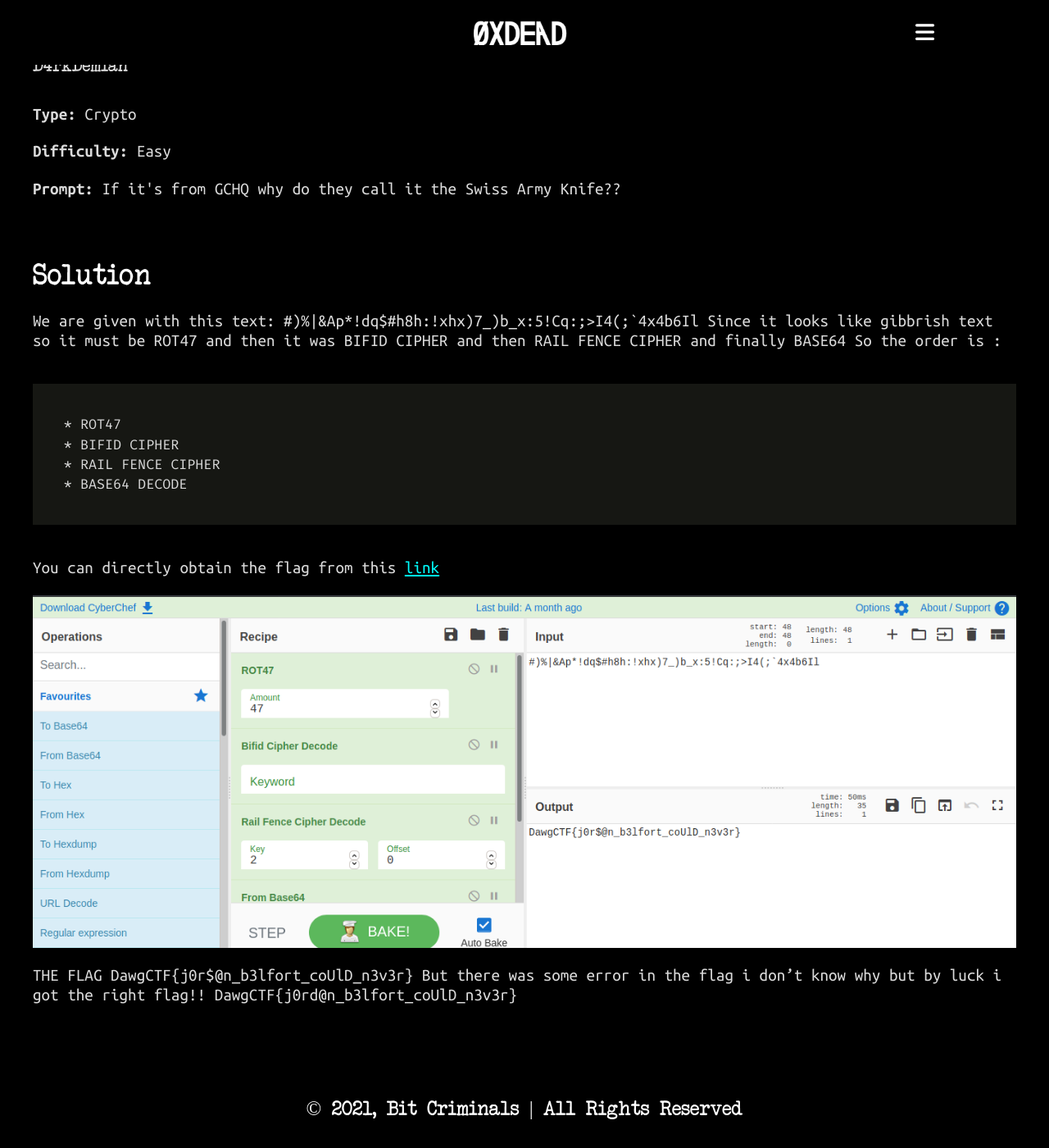
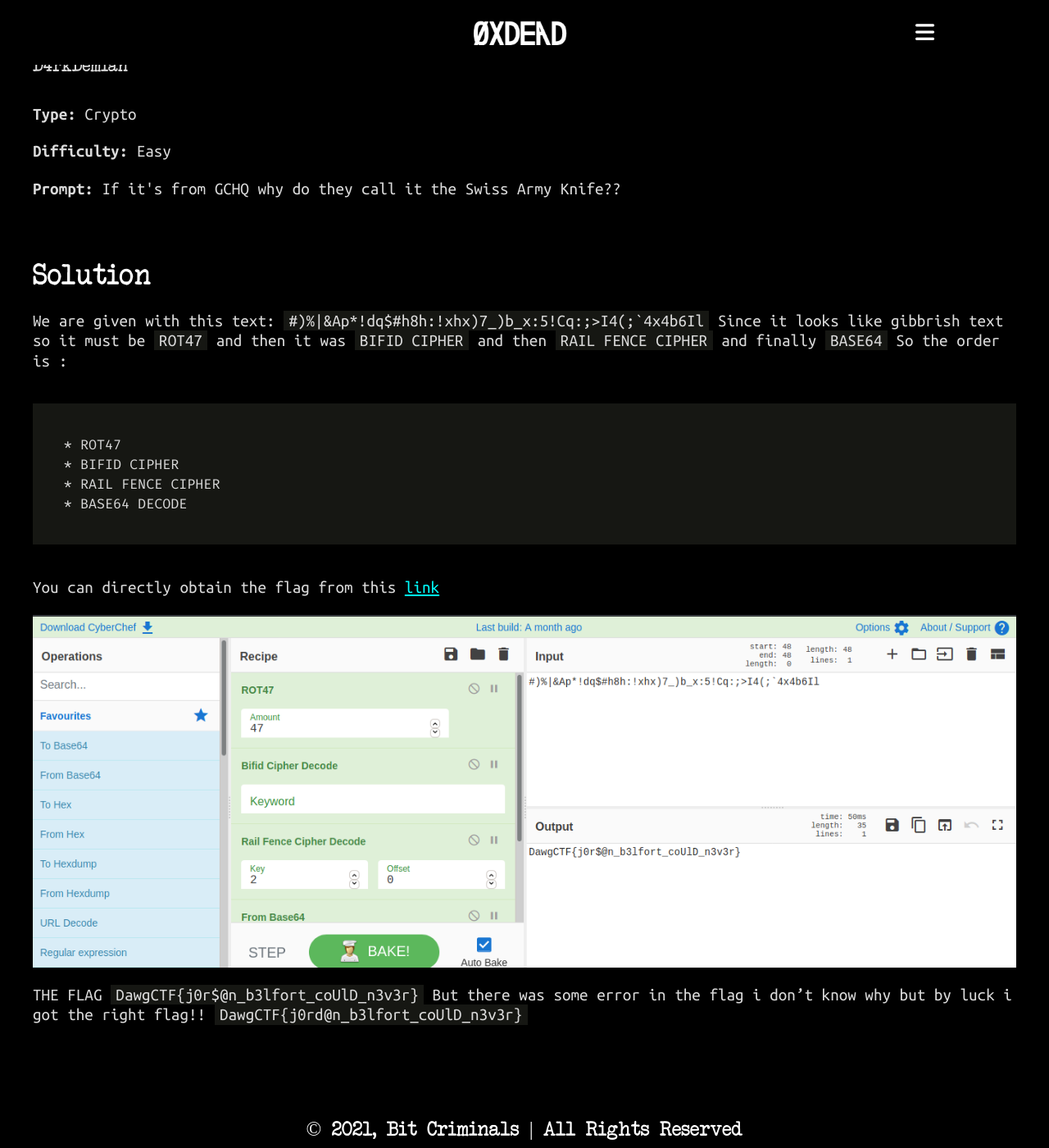
Before and after one commit to bitcriminals/bitcriminals.github.io, a Jekyll site: the page built from writeups/_dawgctf21/cookingthebooks.md, in a window 1280 px wide and 1400 px high, scrolled down 158 px. Shown: the whole window at 82% size. Built offline with Jekyll 4.4.1, drawn with Linux system fonts in a browser that asks for light colours; nearby versions of some CDN libraries; before the commit the page ends 1534 px from its top, so only the background shows below that.

Commit message:
Fixed inline styling of text and wrapping of long lines in code

```diff
--- a/css/post.css
+++ b/css/post.css
@@ -65,9 +65,10 @@
     background-color: #161713;
 }
 
-.highlight pre {
+.highlight pre.highlight {
     background-color: transparent;
     margin: 0;
+    white-space: break-spaces;
 }
 
 .highlight * {
@@ -82,6 +83,11 @@
 
 #solution_start {
     margin-top: 2em;
+}
+
+code.language-plaintext.highlighter-rouge {
+    background: #161713;
+    padding: .05em .3em;
 }
 
 @media (min-width: 768px) {
```
